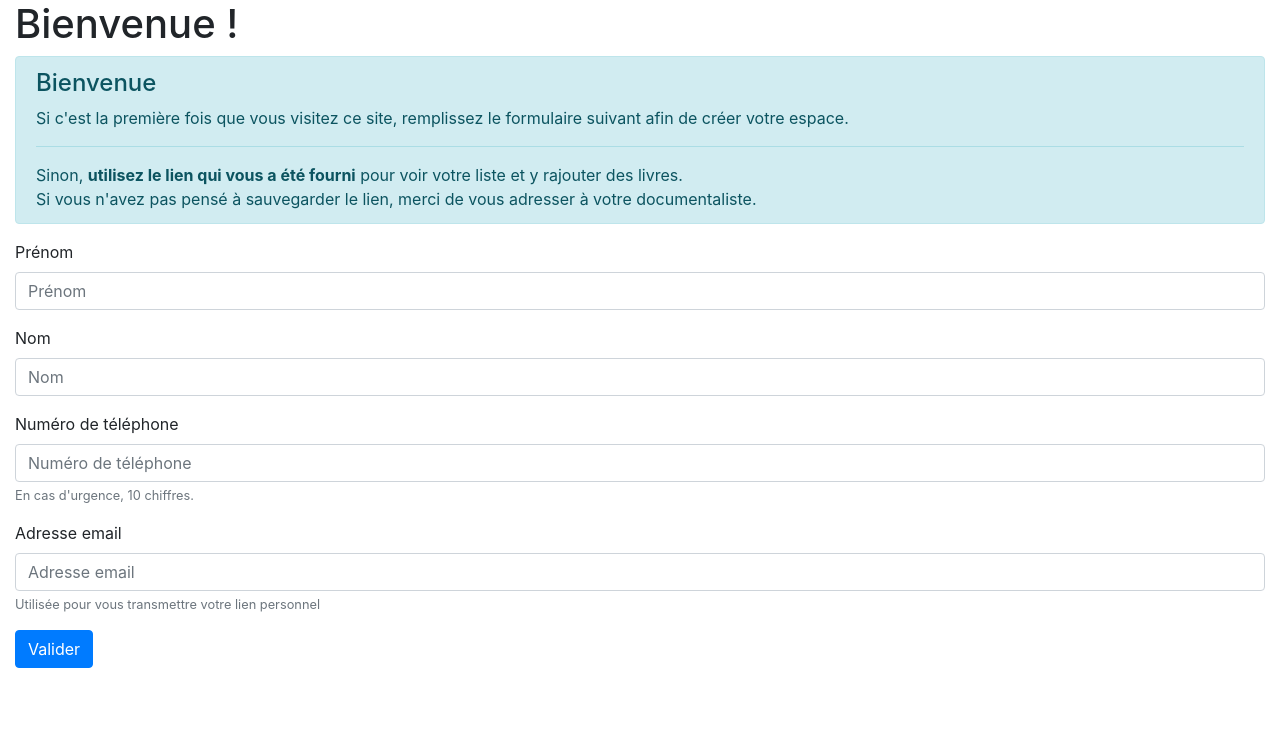
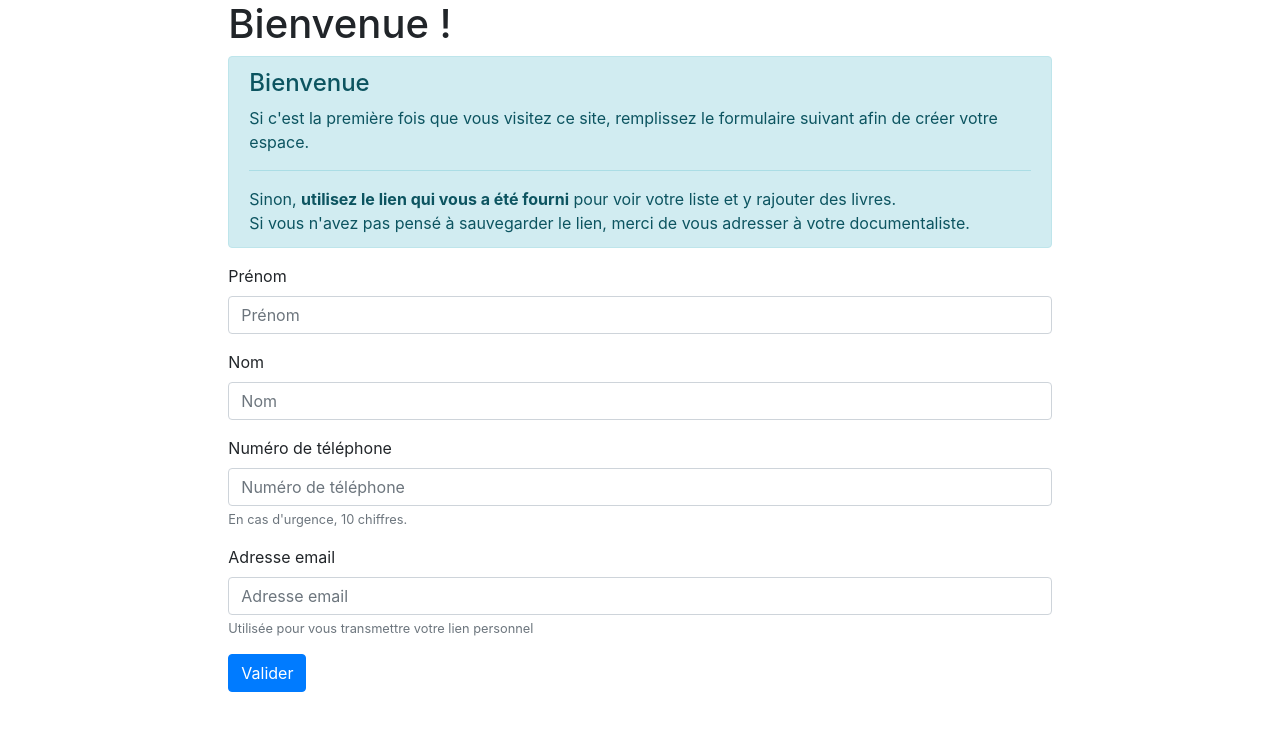
Before and after one commit to Crocmagnon/manuels-scolaires, a Django app: page / in a window 1280 px wide. Shown: the part 56-787 px from the top of the page. Run offline with Django 3.2, Linux system fonts and the light colour scheme; some libraries are stand-ins or nearby versions.

Commit message:
Fix form width. Close #21

```diff
--- a/manuels/templates/manuels/add_item.html
+++ b/manuels/templates/manuels/add_item.html
@@ -5,7 +5,7 @@
 
 {% block content %}
     <div class="row">
-        <div class="col-8 offset-2">
+        <div class="col-md-8 offset-md-2">
             <h1>Bienvenue {{ teacher.full_name }}</h1>
             <h2>
                 {% block title %}{{ verb }} {{ item }}{% endblock %}
--- a/manuels/templates/manuels/home_page.html
+++ b/manuels/templates/manuels/home_page.html
@@ -6,10 +6,8 @@
 
 {% block content %}
     <div class="row">
-        <div class="col-12">
+        <div class="col-md-8 offset-md-2">
             <h1>Bienvenue !</h1>
-        </div>
-    </div>
             <div class="alert alert-info" role="alert">
                 <h4 class="alert-heading">Bienvenue</h4>
                 <p>Si c'est la première fois que vous visitez ce site, remplissez le formulaire suivant
@@ -21,8 +19,6 @@
                     Si vous n'avez pas pensé à sauvegarder le lien, merci de vous adresser à votre documentaliste.
                 </p>
             </div>
-    <div class="row">
-        <div class="col-12">
             <form action="" method="post" class="form">
                 {% csrf_token %}
                 {% bootstrap_form form %}
```
Lines whose indentation alone changed are shown as unchanged.
